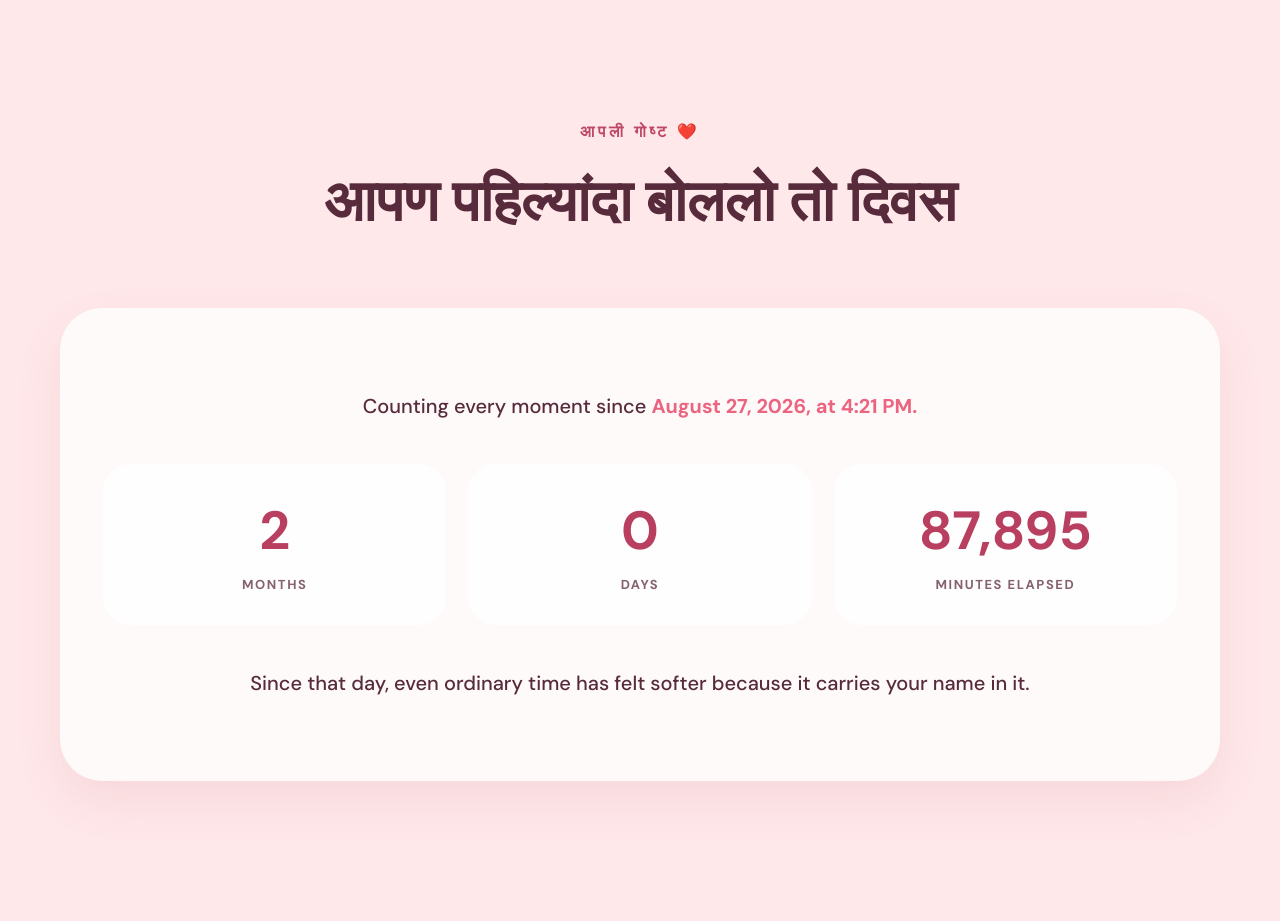
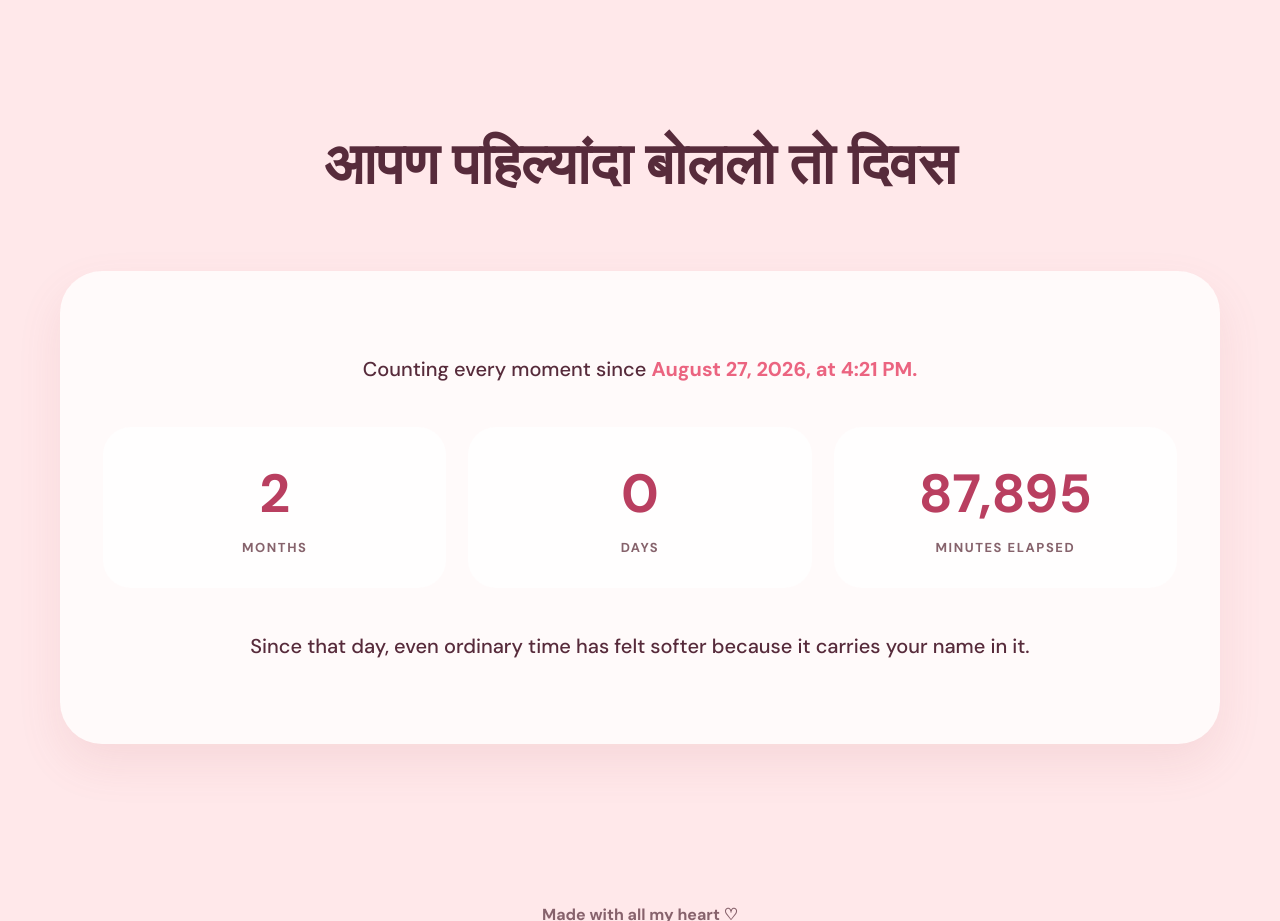
Before and after one commit to noname1404/prachi-g, a plain HTML site: page index.html in a window 1280 px wide. Shown: the part 4020-4941 px from the top of the page. Drawn offline with nearby package versions, Linux system fonts and the light colour scheme.

Commit message:
Update index.html

```diff
--- a/index.html
+++ b/index.html
@@ -64,7 +64,6 @@
       </section>
 
       <section class="section since-section" id="since">
-        <p class="eyebrow">आपली गोष्ट ❤️</p>
         <h2>आपण पहिल्यांदा बोललो तो दिवस</h2>
         <div class="counter-wrap">
           <p>Counting every moment since <strong>August 27, 2026, at 4:21 PM.</strong></p>
```
